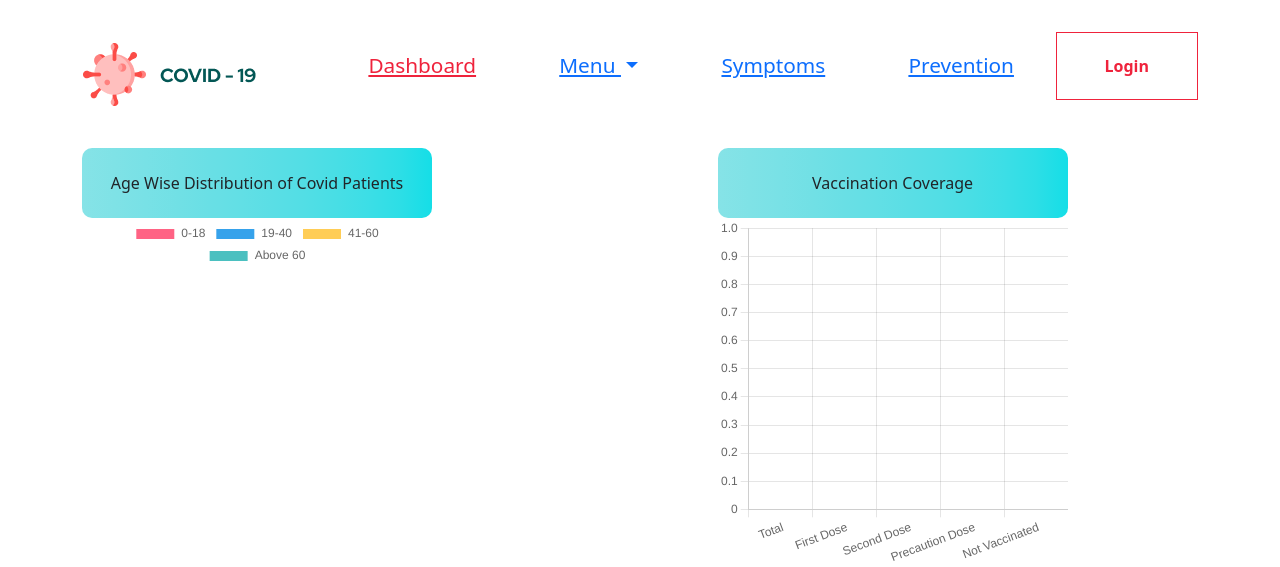
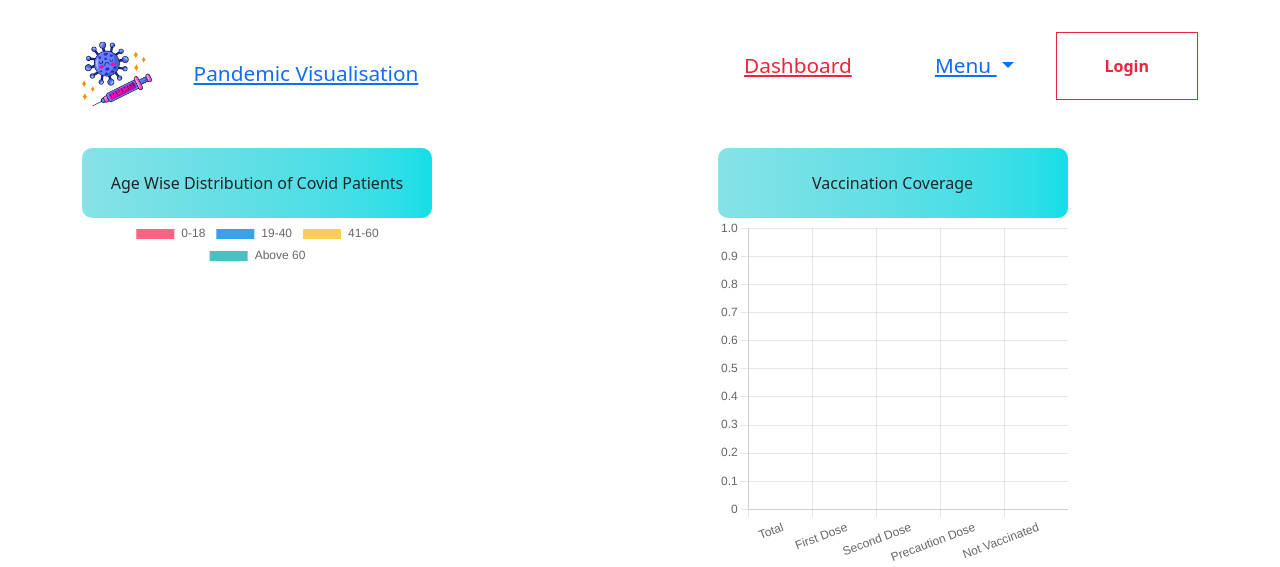
Before and after one commit to arvind1705/covid_vis, a Django app: page /graphs/ in a window 1280 px wide. Shown: the top 567 px of the page. Run offline with Django 3.2, Linux system fonts and the light colour scheme; data that the repository does not hold is empty; some libraries are stand-ins or nearby versions.

Commit message:
Update favicon.

```diff
--- a/covid_vis/core/templates/base.html
+++ b/covid_vis/core/templates/base.html
@@ -14,14 +14,18 @@
     />
     <meta
       property="og:image"
-      content="https://pacific-earth-94803.herokuapp.com/static/virus.png"
+      content="https://pacific-earth-94803.herokuapp.com/static/icon.png"
     />
 
     <title>Pandemic Visualisation</title>
     {% load static %}
 
     <link rel="stylesheet" href="{% static 'styles.css' %}" />
-    <link rel="shortcut icon" type="image/png" href="{% static 'virus.png' %}" />
+    <link
+      rel="shortcut icon"
+      type="image/png"
+      href="{% static 'icon.png' %}"
+    />
 
     <link
       href="https://cdn.jsdelivr.net/npm/bootstrap@5.2.1/dist/css/bootstrap.min.css"
@@ -43,85 +47,19 @@
     ></script>
   </head>
 
-    <body onload="bodyLoaded()">
-    <!--
-    <nav class="navbar navbar-expand-lg navbar-light bg-light">
-      <div class="container-fluid">
-        <div class="d-flex flex-column">
-          <a class="navbar-brand" href="{% url 'index' %}">
-            <img
-              src="{% static 'icon.png' %}"
-              width="30"
-              height="30"
-              class="d-inline-block align-top"
-              alt=""
-            />
-            Pandemic Visualisation
-          </a>
-          <span style="margin-left: 35px">A Step ahead to save life</span>
-        </div>
-
-        <button
-          class="navbar-toggler"
-          type="button"
-          data-bs-toggle="collapse"
-          data-bs-target="#navbarTogglerDemo02"
-          aria-controls="navbarTogglerDemo02"
-          aria-expanded="false"
-          aria-label="Toggle navigation"
-        >
-          <span class="navbar-toggler-icon"></span>
-        </button>
-        <div class="collapse navbar-collapse" id="navbarTogglerDemo02">
-          <ul class="navbar-nav me-auto mb-2 mb-lg-0">
-            <li class="nav-item">
-              <a
-                class="nav-link active"
-                aria-current="page"
-                href="{% url 'index' %}"
-                >Dashboard</a
-              >
-            </li>
-
-            <li class="nav-item dropdown">
-              <a
-                class="nav-link dropdown-toggle"
-                href="#"
-                id="navbarDropdownMenuLink"
-                role="button"
-                data-bs-toggle="dropdown"
-                aria-haspopup="true"
-                aria-expanded="false"
-              >
-                Menu
-              </a>
-              <div
-                class="dropdown-menu"
-                aria-labelledby="navbarDropdownMenuLink"
-              >
-                <a class="dropdown-item" href="{% url 'hospital' %}"
-                  >Hospitals</a
-                >
-                <a class="dropdown-item" href="{% url 'graphs' %}">Graphs</a>
-                <a class="dropdown-item" href="{% url 'links' %}"
-                  >Important Information
-                </a>
-              </div>
-            </li>
-          </ul>
-          <form class="d-flex" action="/admin/">
-            <button class="btn btn-outline-success" type="submit">Login</button>
-          </form>
-        </div>
-      </div>
-    </nav> -->
-
+  <body onload="bodyLoaded()">
     <nav>
       <div class="container">
         <div class="brand">
           <div class="logo">
-            <img src="{% static 'Logo.png' %}" alt="" />
+            <img
+              src="{% static 'icon.png' %}"
+              alt=""
+              width="70px"
+              height="70px"
+            />
           </div>
+          <a href="{% url 'index' %}" id="nav-link">Pandemic Visualisation</a>
           <div class="responsive-toggle">
             <i class="fas fa-bars"></i>
           </div>
@@ -130,10 +68,9 @@
         <div class="links">
           <ul>
             <li><a href="{% url 'index' %}" id="nav-link">Dashboard</a></li>
-            <!-- <li><a href="#contagion" id="nav-link">Contagion</a></li> -->
             <li class="nav-item dropdown">
               <a
-                class=" dropdown-toggle"
+                class="dropdown-toggle"
                 href="#"
                 id="nav-link"
                 role="button"
@@ -156,13 +93,11 @@
                 </a>
               </div>
             </li>
-            <li><a href="{% url 'index' %}" id="nav-link">Symptoms</a></li>
-            <li><a href="{% url 'index' %}" id="nav-link">Prevention</a></li>
 
             <li>
               <form class="d-flex" action="/admin/">
-              <button>Login</button>
-            </form>
+                <button>Login</button>
+              </form>
             </li>
           </ul>
         </div>
```
